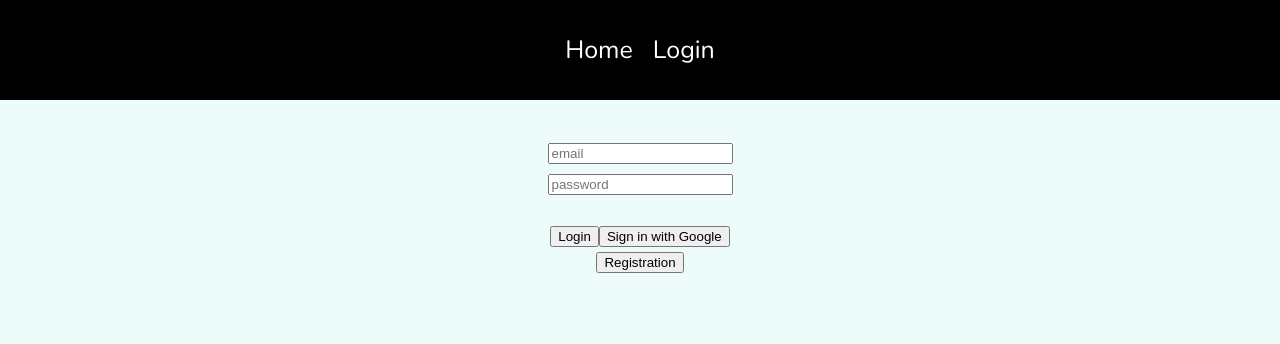
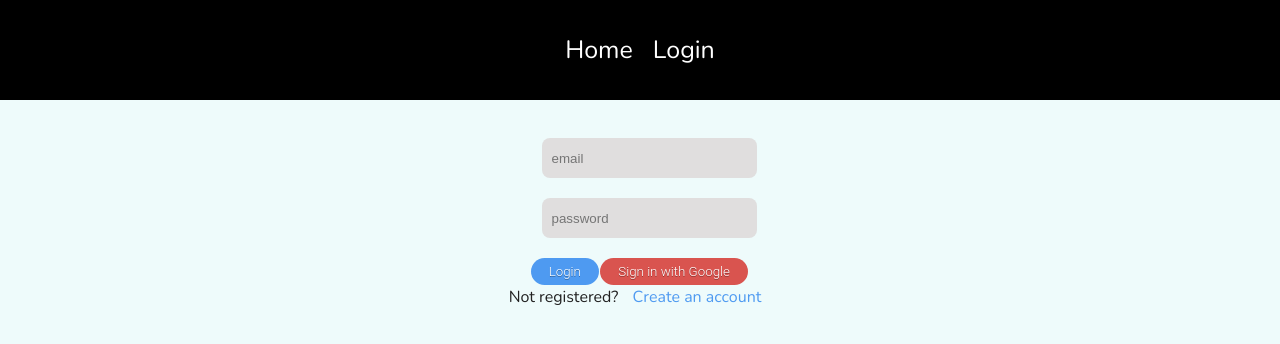
Before and after one commit to jingyu120/crypto-wallet-backend, a React (Create React App) app in the folder client/: page /login in a window 1280 px wide. Shown: the top 344 px of the page. Built offline with nearby package versions, Linux system fonts and the light colour scheme; no server answers.

Commit message:
add css for login page

```diff
--- a/client/src/authentication/Login.css
+++ b/client/src/authentication/Login.css
@@ -8,13 +8,43 @@
 .input-fields {
   display: flex;
   flex-direction: column;
-  padding: 20px;
+  padding: 10px;
 }
 
-.input-fields input {
-  margin: 5px;
+input {
+  width: 90%;
+  height: 20px;
+  background: #e0dede;
+  margin: 10px;
+  padding: 10px;
+  border: none;
+  border-radius: 8px;
 }
 
-.sign-in-btns {
-  padding: 5px;
+button {
+  padding: 0.3em 1.2em;
+  margin: 0 0.1em 0.1em 0;
+  border: 0.16em solid rgba(255, 255, 255, 0);
+  border-radius: 2em;
+  font-family: "Roboto", sans-serif;
+  font-weight: 300;
+  color: #ffffff;
+  text-shadow: 0 0.04em 0.04em rgba(0, 0, 0, 0.35);
+  text-align: center;
+  transition: all 0.2s;
 }
+
+.sign-in {
+  background-color: #4e9af1;
+}
+.google-sign-in {
+  background-color: #d9544f;
+}
+
+.register {
+  font-size: medium;
+}
+.register a {
+  color: #4e9af1;
+  font-size: medium;
+}
--- a/client/src/authentication/Login.js
+++ b/client/src/authentication/Login.js
@@ -1,6 +1,6 @@
 import { signInWithEmailAndPassword, signInWithPopup } from "firebase/auth";
 import React, { useState } from "react";
-import { useNavigate } from "react-router-dom";
+import { Link, useNavigate } from "react-router-dom";
 import { auth, provider } from "./Firebase";
 import "./Login.css";
 
@@ -35,19 +35,27 @@ export default function Login() {
           onChange={(event) => setLoginPassword(event.target.value)}
         ></input>
       </div>
-      <div className="sign-in-btns">
-        <button onClick={login}>Login</button>
-        <button className="login-with-google-btn" onClick={signInWithGoogle}>
+      <div>
+        <button className="sign-in" onClick={login}>
+          Login
+        </button>
+        <button className="google-sign-in" onClick={signInWithGoogle}>
           Sign in with Google
         </button>
       </div>
-      <button
+      <div>
+        <span className="register">
+          Not registered? <Link to={"/registration"}>Create an account</Link>
+        </span>
+      </div>
+      {/* <button
+        className="register"
         onClick={() => {
           navigate("/registration");
         }}
       >
         Registration
-      </button>
+      </button> */}
     </div>
   );
 }
```
